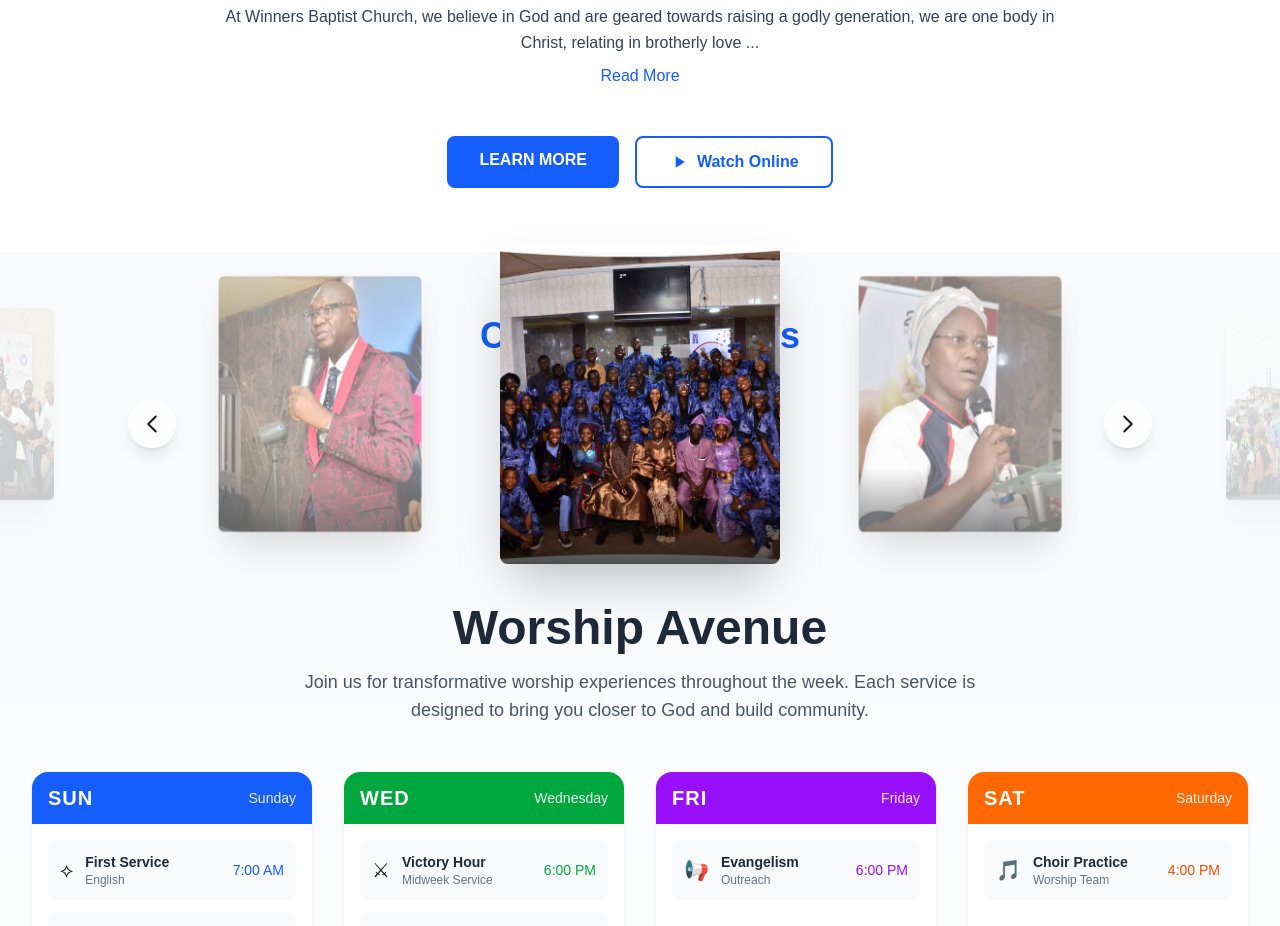
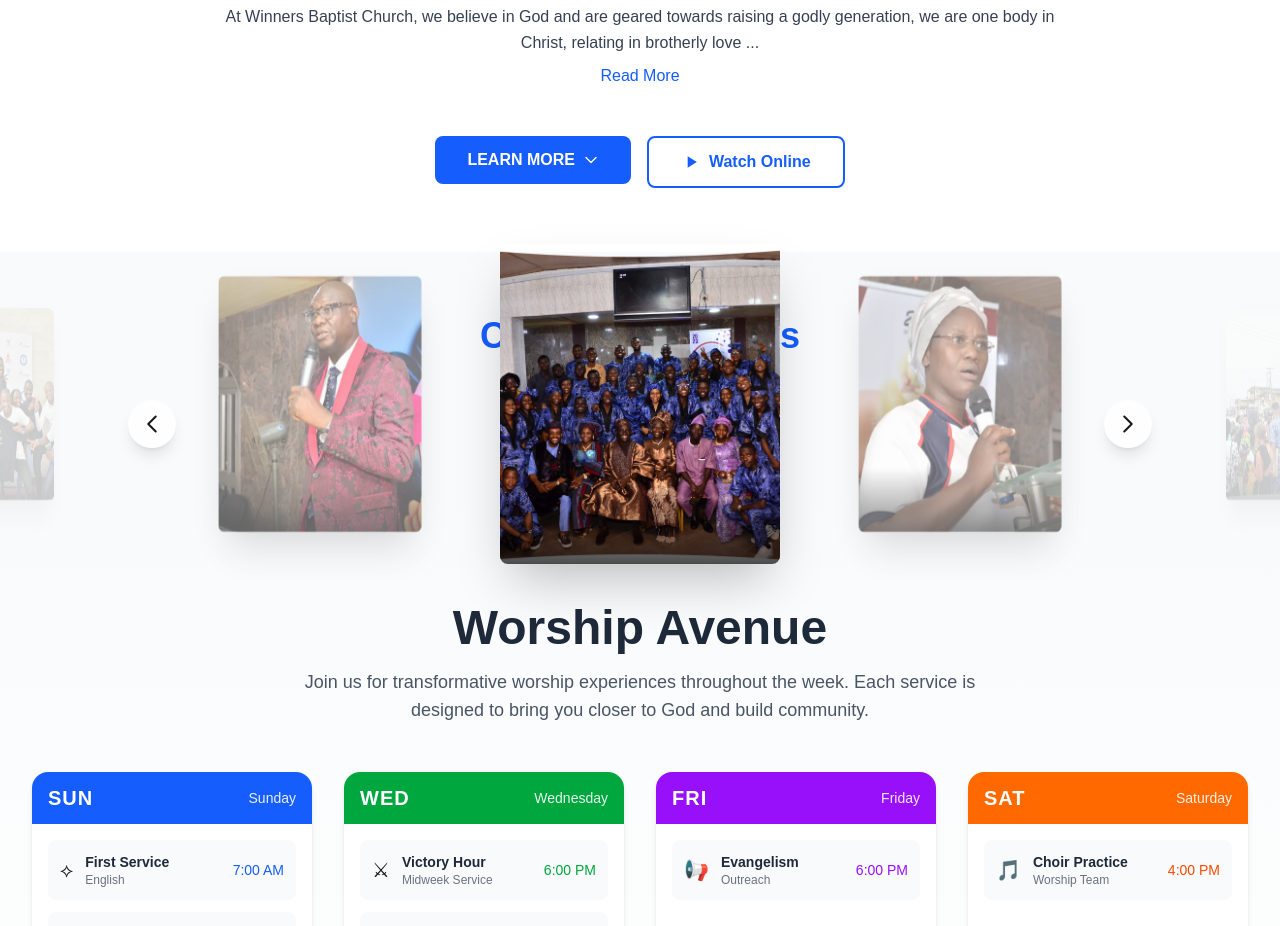
Before and after one commit to ifeday1/wbc-website, a Next.js app: page / in a window 1280 px wide. Shown: the part 1120-2046 px from the top of the page. Built offline with nearby package versions, Linux system fonts and the light colour scheme.

Commit message:
Refactor code structure for improved readability and maintainability

```diff
--- a/app/page.tsx
+++ b/app/page.tsx
@@ -1,5 +1,7 @@
+'use client';
+
 import Link from 'next/link';
-import Image from 'next/image';
+import { useState } from 'react';
 import Carousel from './components/Carousel';
 import ImageCarousel from './components/ImageCarousel';
 import Typewriter from './components/Typewriter';
@@ -18,6 +20,16 @@
   const loremIpsum =
     'At Winners Baptist Church, we believe in God and are geared towards raising a godly generation, we are one body in Christ, relating in brotherly love and living as Christ has taught us to.We are in Christ therefore have become new creatures. A body devoted to the work of God, doing his will and walking in line with his commandments. A bible believing church committed to populate the kingdom of God. Here at Miracle Square, we hold discipleship classes to aid spiritual growth, organize the life of every christian and make us better versions of ourselves. We are grateful for the love God has showed upon us and we believe in the name of Jesus.';
 
+  const [dropdownOpen, setDropdownOpen] = useState(false);
+
+  const aboutLinks = [
+    { href: '/about-the-church', label: 'About the Church' },
+    { href: '/ministers', label: 'Ministers' },
+    { href: '/ministries', label: 'Ministries' },
+    { href: '/winnersbc-career', label: 'Winners BC Career' },
+    { href: '/winners-fc', label: 'Winners FC' },
+  ];
+
   return (
     <div>
       <Carousel />
@@ -30,12 +42,33 @@
           <ReadMore text={loremIpsum} maxLength={150} />
         </div>
         <div className="flex flex-col sm:flex-row gap-4 justify-center mt-8">
-          <Link
-            href="/about-the-church"
-            className="bg-blue-600 hover:bg-blue-700 text-white font-semibold py-3 px-8 rounded-lg transition-colors"
-          >
-            LEARN MORE
-          </Link>
+          {/* Dropdown */}
+          <div className="relative">
+            <button
+              onClick={() => setDropdownOpen(!dropdownOpen)}
+              className="bg-blue-600 hover:bg-blue-700 text-white font-semibold py-3 px-8 rounded-lg transition-colors flex items-center gap-2"
+            >
+              LEARN MORE
+              <svg xmlns="http://www.w3.org/2000/svg" fill="none" viewBox="0 0 24 24" strokeWidth={2} stroke="currentColor" className="w-4 h-4">
+                <path strokeLinecap="round" strokeLinejoin="round" d="M19.5 8.25l-7.5 7.5-7.5-7.5" />
+              </svg>
+            </button>
+
+            {dropdownOpen && (
+              <div className="absolute mt-2 w-64 bg-white rounded-lg shadow-lg border border-gray-200 py-2 z-50">
+                {aboutLinks.map((link) => (
+                  <Link
+                    key={link.href}
+                    href={link.href}
+                    onClick={() => setDropdownOpen(false)}
+                    className="block px-4 py-3 text-gray-700 hover:bg-blue-50 hover:text-blue-600 transition-colors"
+                  >
+                    {link.label}
+                  </Link>
+                ))}
+              </div>
+            )}
+          </div>
           <Link
             href="https://youtube.com/@winnersbaptistchurch1"
             target="_blank"
```
Also changed, not shown: 1 other file (tests, documents, lock files or other folders).
